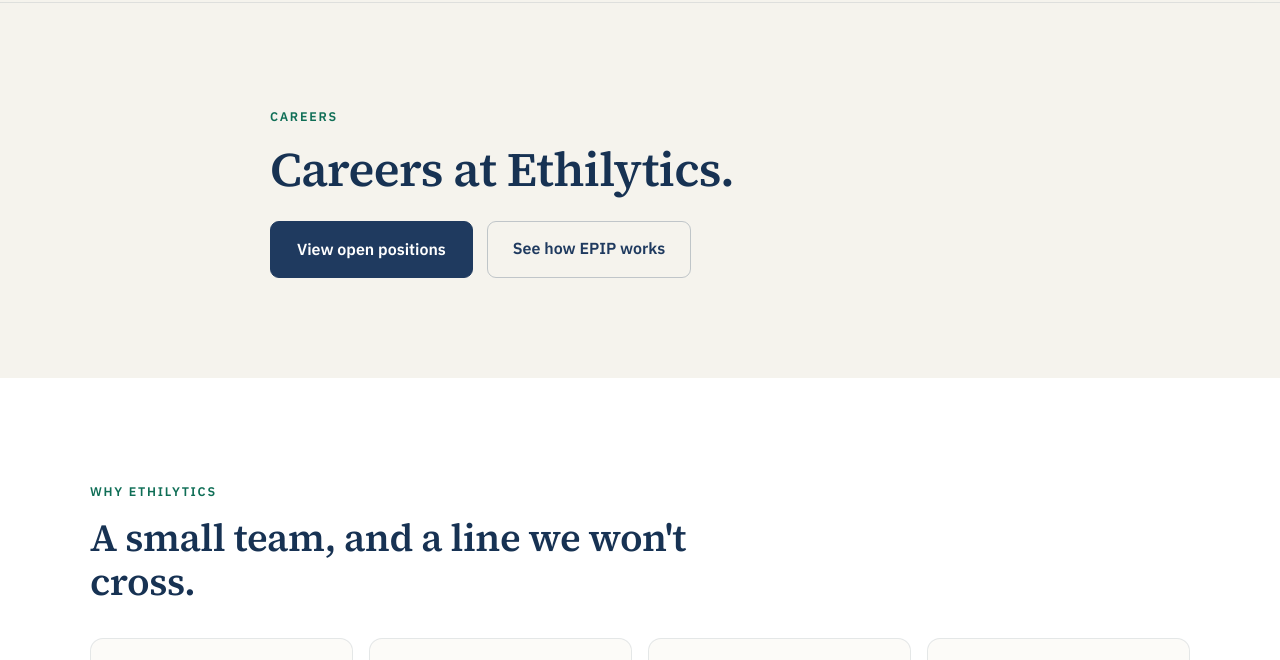
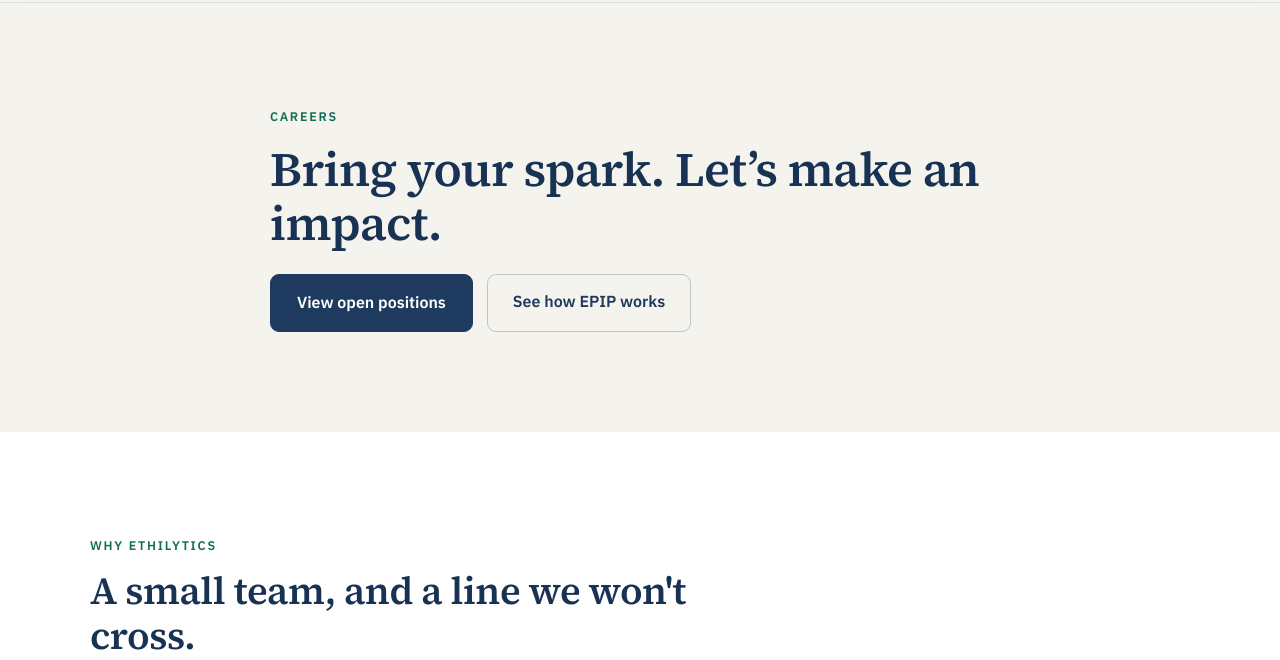
Before and after one commit to sadiqali80/ethilytics-website, a website: page public/careers.html in a window 1280 px wide. Shown: the part 73-733 px from the top of the page. Drawn offline with Linux system fonts and the light colour scheme.

Commit message:
Update careers hero heading to 'Bring your spark. Let's make an impact.'

```diff
--- a/public/careers.html
+++ b/public/careers.html
@@ -117,7 +117,7 @@
     <section class="section" style="background:#F5F3ED;">
       <div class="container" style="max-width:820px;text-align:left;">
         <span class="eyebrow" style="color:#0F6E56;">Careers</span>
-        <h1 style="font-weight:600;font-size:clamp(2rem,4.4vw,3rem);line-height:1.12;letter-spacing:-0.014em;color:#173253;margin-top:14px;">Careers at Ethilytics.</h1>
+        <h1 style="font-weight:600;font-size:clamp(2rem,4.4vw,3rem);line-height:1.12;letter-spacing:-0.014em;color:#173253;margin-top:14px;">Bring your spark. Let&rsquo;s make an impact.</h1>
         <div style="display:flex;gap:14px;flex-wrap:wrap;margin-top:24px;">
           <a href="#open-positions" class="btn-primary">View open positions</a>
           <a href="product.html#how" class="btn-secondary">See how EPIP works</a>
```
